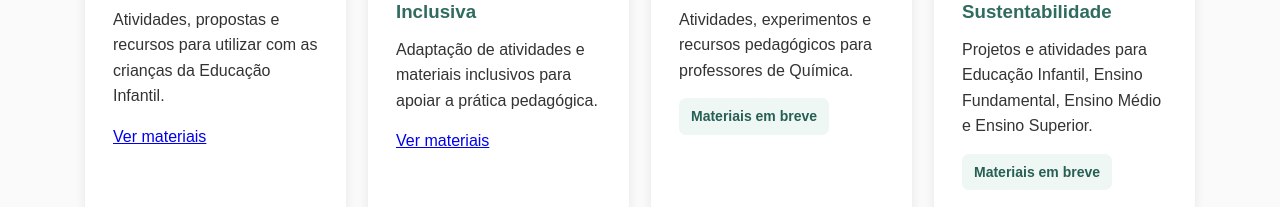
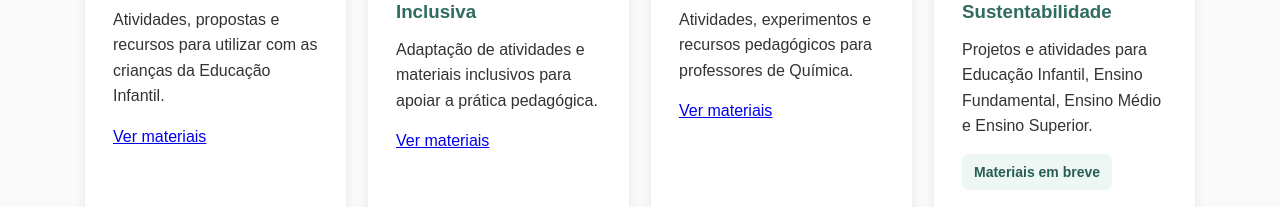
Before and after one commit to profkarlanapratica/profkarlanapratica.github.io, a plain HTML site: page gratuitos.html in a window 1280 px wide. Shown: the part 619-826 px from the top of the page. Drawn offline with Linux system fonts and the light colour scheme.

Commit message:
Update materiais section with link to Química
Replaced 'Materiais em breve' span with a link to 'quimica.html'.

```diff
--- a/gratuitos.html
+++ b/gratuitos.html
@@ -217,7 +217,7 @@
           Atividades, experimentos e recursos pedagógicos
           para professores de Química.
         </p>
-        <span class="em-breve">Materiais em breve</span>
+        <a class="botao" href="quimica.html">Ver materiais</a>
       </div>
 
       <div class="card">
```
